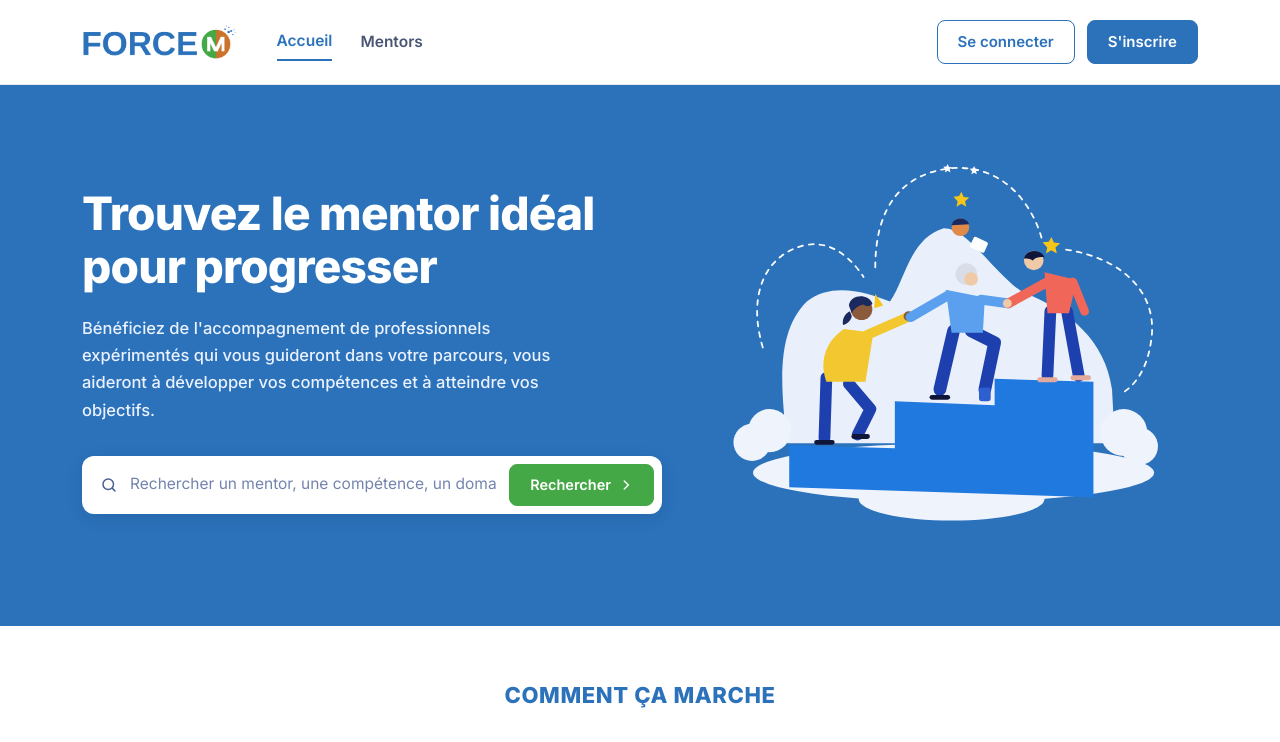
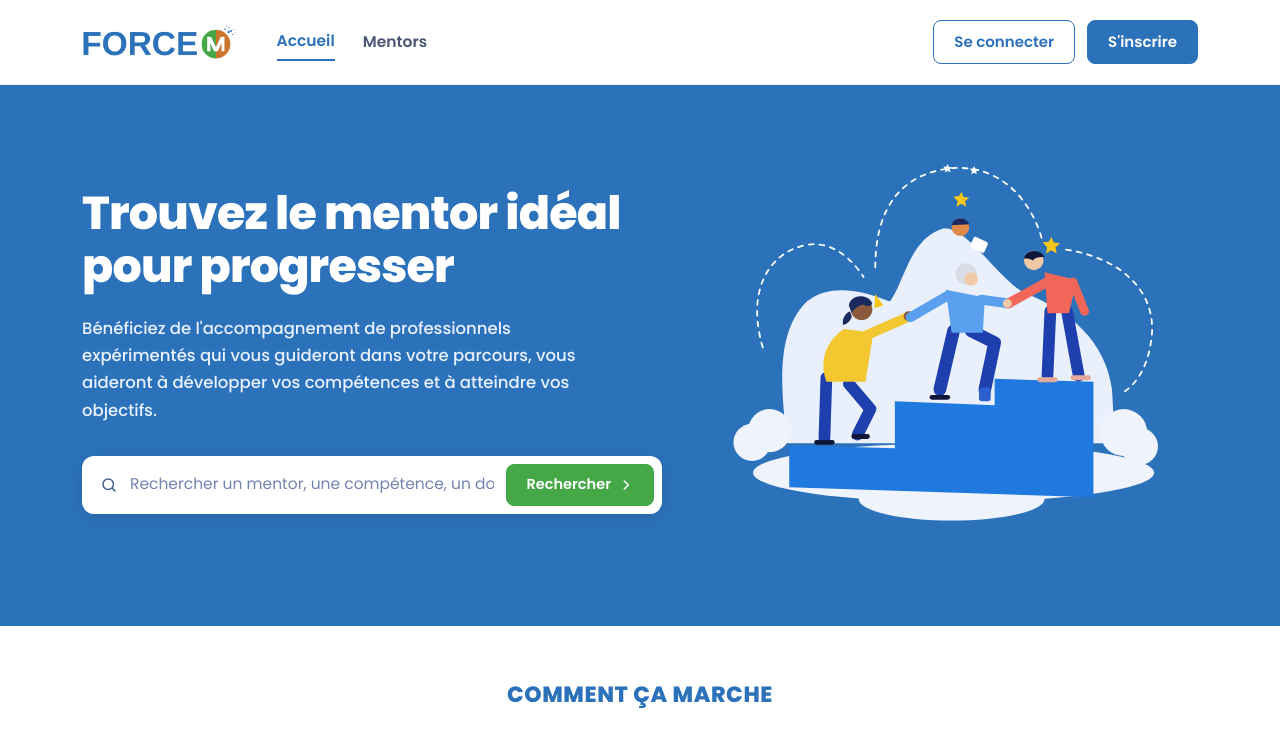
Before and after one commit to johaoooo/force-mentor, an Angular app in the folder frontend/: page / in a window 1280 px wide. Shown: the top 742 px of the page. Built offline with nearby package versions, Linux system fonts and the light colour scheme; no server answers.

Commit message:
fix(typography): rétablissement de la police précédente Poppins sur l'ensemble du site

```diff
--- a/frontend/src/index.html
+++ b/frontend/src/index.html
@@ -8,7 +8,7 @@
   <link rel="icon" type="image/x-icon" href="favicon.ico">
   <link rel="preconnect" href="https://fonts.googleapis.com">
   <link rel="preconnect" href="https://fonts.gstatic.com" crossorigin>
-  <link href="https://fonts.googleapis.com/css2?family=Inter:wght@400;500;600;700;800&family=Poppins:wght@400;500;600;700;800&display=swap" rel="stylesheet">
+  <link href="https://fonts.googleapis.com/css2?family=Poppins:ital,wght@0,300;0,400;0,500;0,600;0,700;0,800;1,400;1,600&family=Inter:wght@400;500;600;700&display=swap" rel="stylesheet">
 </head>
 <body>
   <app-root></app-root>
--- a/frontend/src/styles.css
+++ b/frontend/src/styles.css
@@ -27,7 +27,7 @@
 }
 
 body {
-  font-family: "Inter", "Segoe UI", Arial, sans-serif;
+  font-family: 'Poppins', -apple-system, BlinkMacSystemFont, "Segoe UI", Roboto, "Helvetica Neue", Arial, sans-serif;
   color: var(--ink);
   background: #fff;
   line-height: 1.6;
@@ -35,6 +35,10 @@ body {
   min-height: 100vh;
   display: flex;
   flex-direction: column;
+}
+
+button, input, select, textarea {
+  font-family: inherit;
 }
 
 app-root {
```
Also changed, not shown: 2 other files (tests, documents, lock files or other folders).
